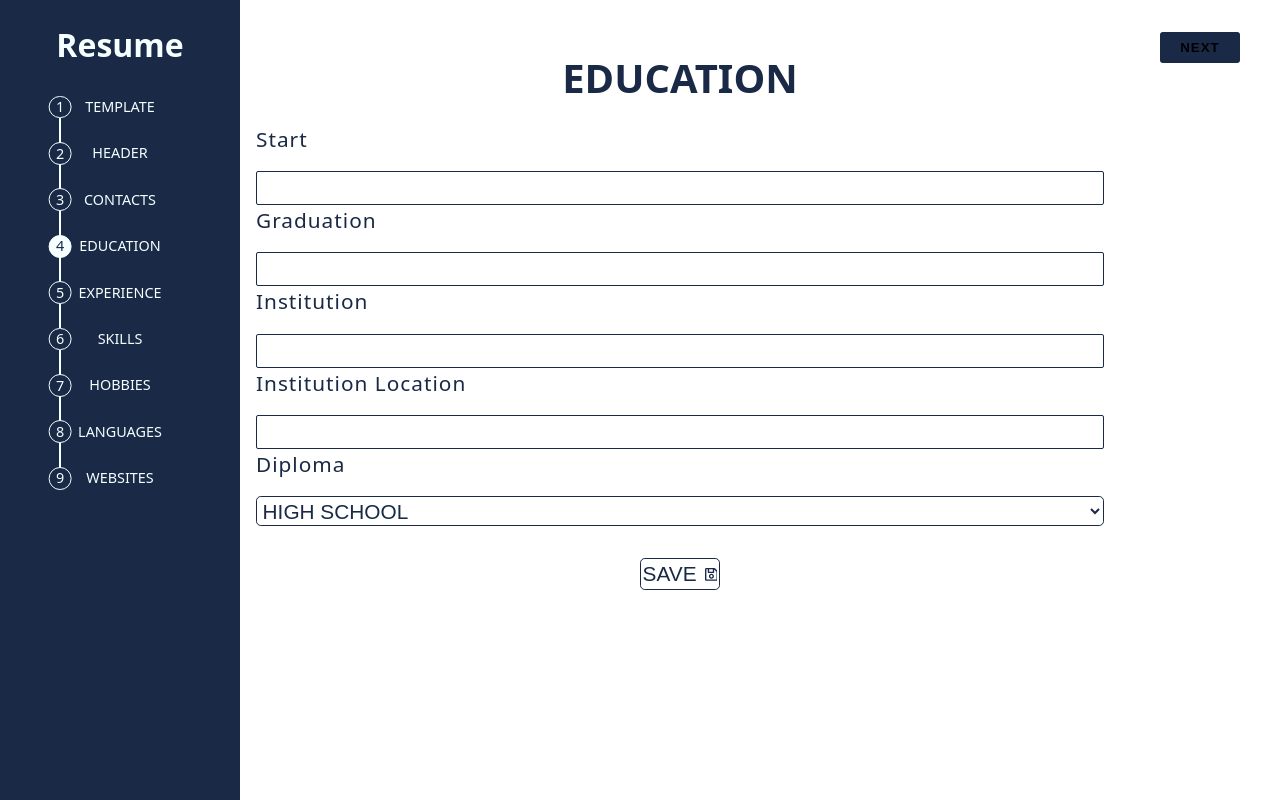
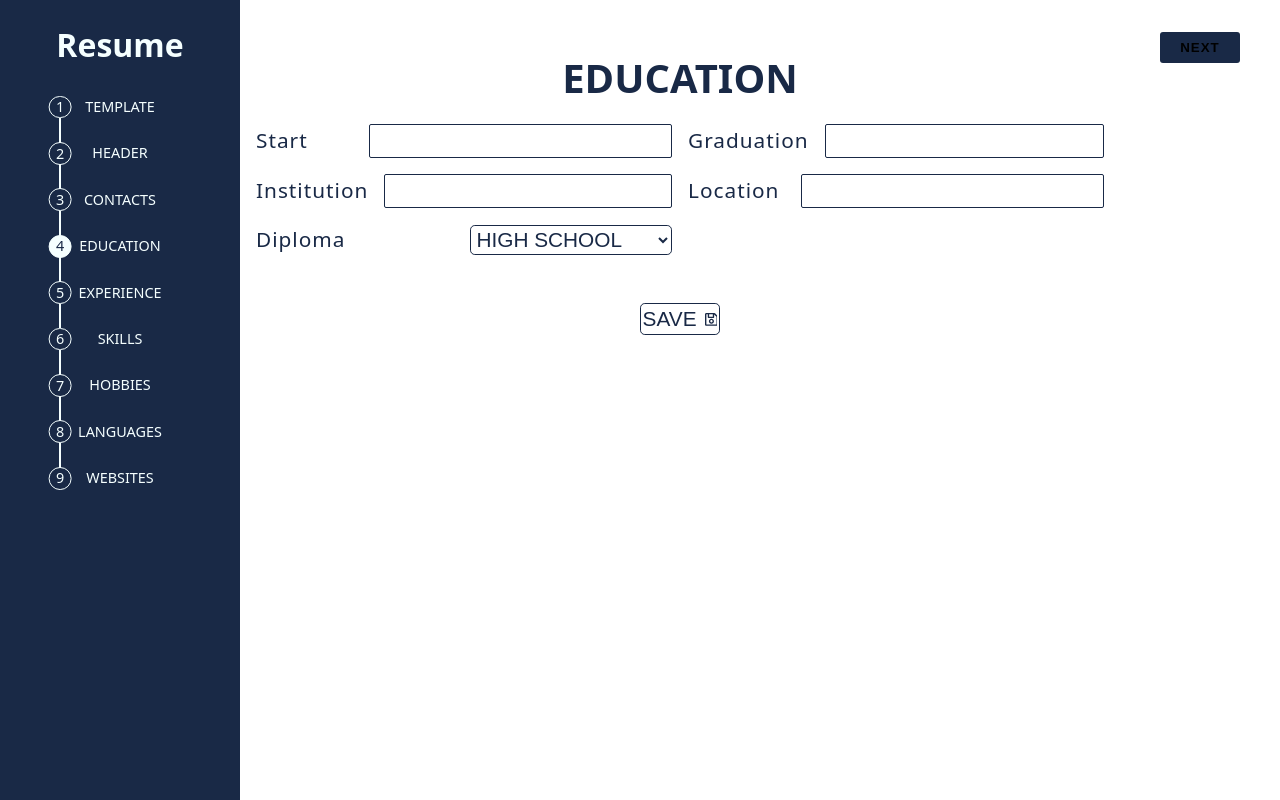
Before and after one commit to mickewasowski/cv-template, a React (Vite) app: page / in a window 1280 px wide. Both pictures are taken after a click on the element "EDUCATION". Built offline with nearby package versions, Linux system fonts and the light colour scheme.

Commit message:
refactored education form and styles

```diff
--- a/src/forms/Education.tsx
+++ b/src/forms/Education.tsx
@@ -89,7 +89,7 @@ const EducationForm = ({ id, closeEdit }: IProps) => {
           />
         </div>
         <div>
-          <label htmlFor="city">Institution Location</label>
+          <label htmlFor="city">Location</label>
           <Field
             id="city"
             name="city"
@@ -145,9 +145,11 @@ const EducationForm = ({ id, closeEdit }: IProps) => {
       >
         <Form className="EducationForm__form">
           {renderFormFields(localEntry)}
-          <button type="submit">
-            Save <FaRegSave />
-          </button>
+          <div className="EducationForm__form__save">
+            <button type="submit">
+              Save <FaRegSave />
+            </button>
+          </div>
         </Form>
       </Formik>
     </div>
--- a/src/forms/styles/Education.scss
+++ b/src/forms/styles/Education.scss
@@ -1,19 +1,31 @@
 .EducationForm {
   &__form {
-    display: flex;
-    flex-direction: column;
+    display: grid;
+    grid-template-columns: 1fr 1fr;
+    gap: 1rem;
 
     >div {
       display: flex;
-      flex-direction: column;
+      flex-direction: row;
       gap: 1rem;
+      justify-content: space-between;
+      align-items: center;
+
+      input {
+        width: 70%;
+        max-width: 23rem;
+      }
     }
 
-    button {
-      width: 5rem;
-      height: 2rem;
-      margin: auto;
-      margin-top: 2rem;
+    &__save {
+      grid-column: 1 / -1;
+
+      button {
+        width: 5rem;
+        height: 2rem;
+        margin: auto;
+        margin-top: 2rem;
+      }
     }
   }
 }
```
